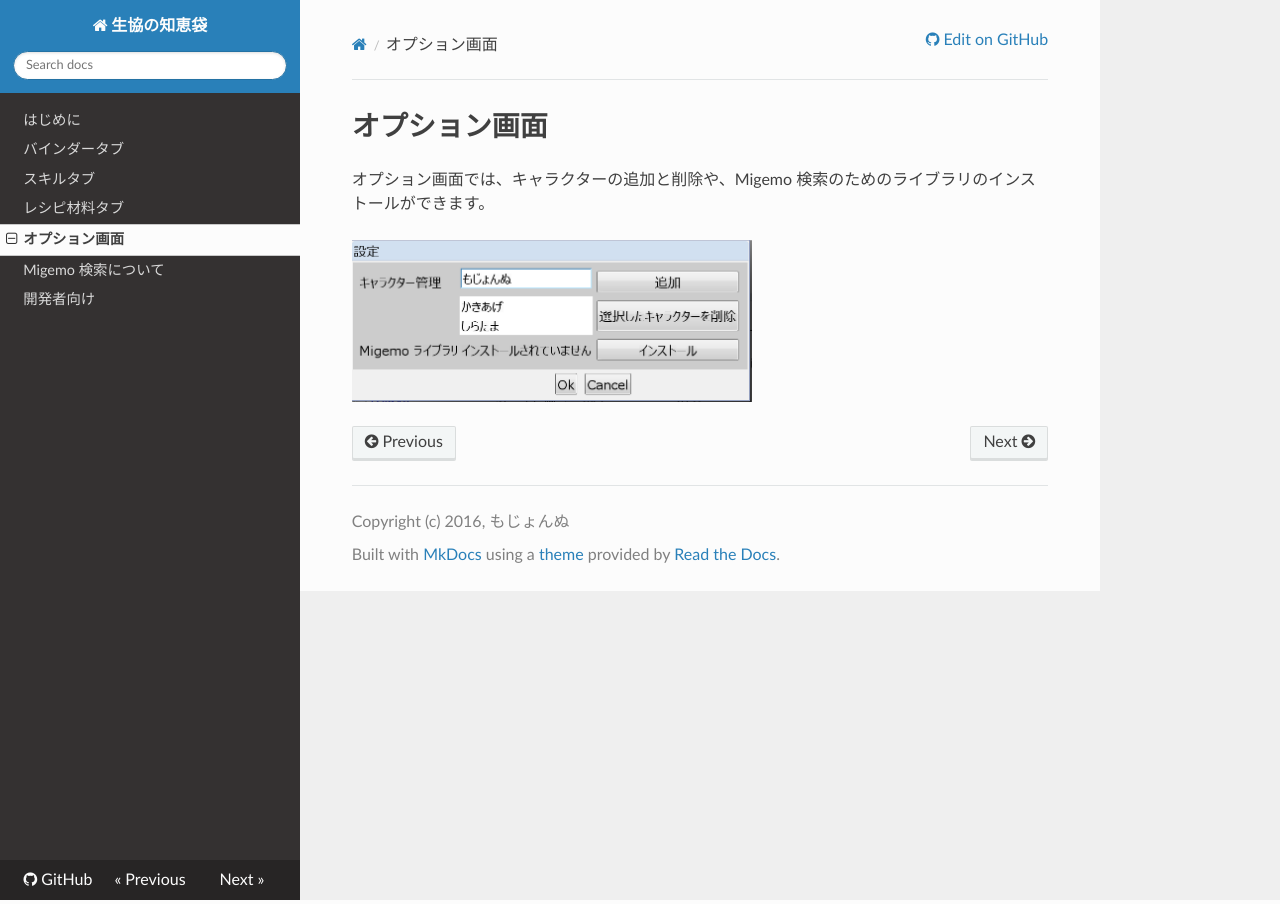
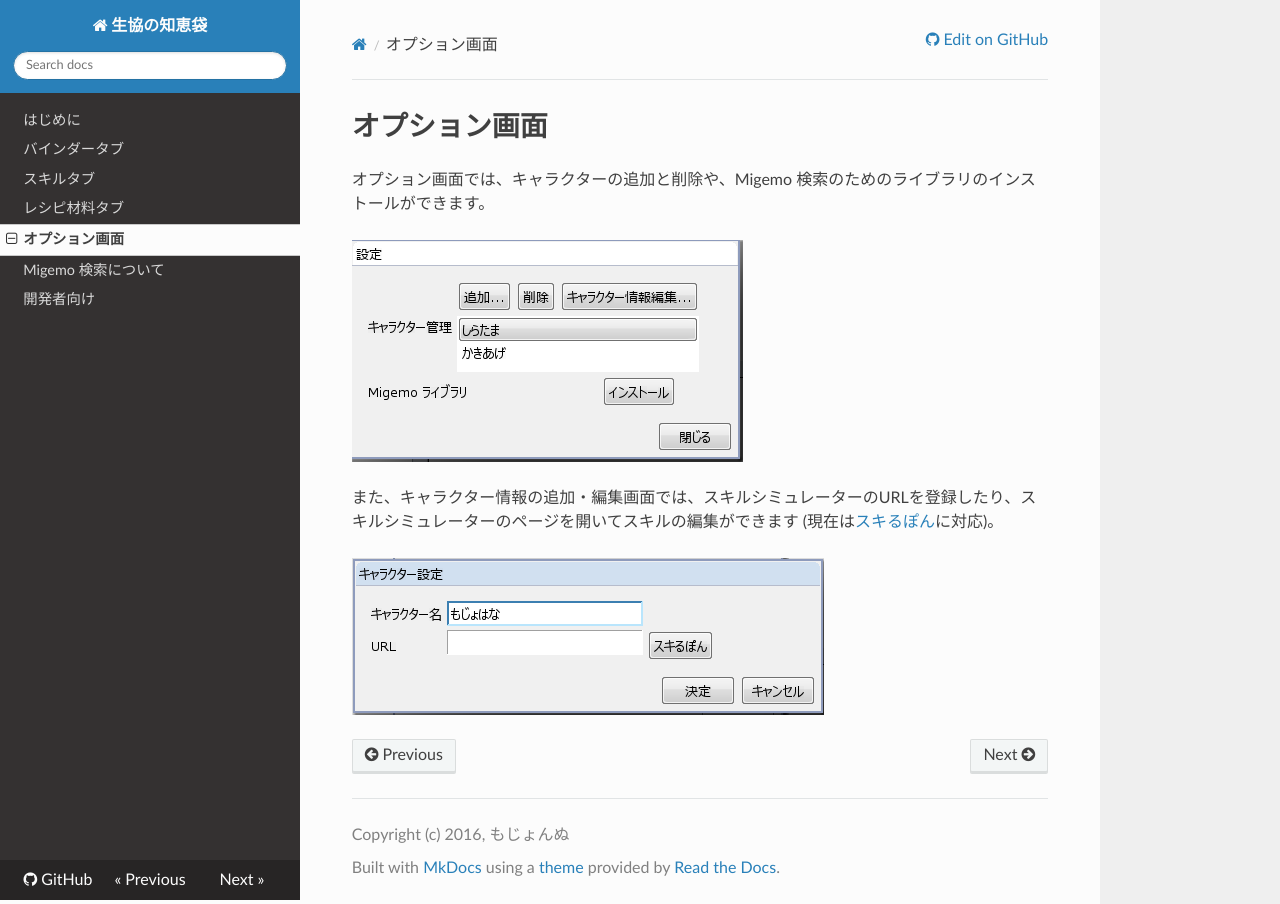
Before and after one commit to coop-mojo/moecoop, an MkDocs documentation site: the page built from docs/option.md, in a window 1280 px wide. Built offline with MkDocs 1.6.1, drawn with Linux system fonts in a browser that asks for light colours; nearby versions of some CDN libraries; old or Windows-style settings are respelled for this version of MkDocs.

Commit message:
ドキュメント: オプション画面を最新のものに更新

```diff
--- a/docs/option.md
+++ b/docs/option.md
@@ -2,3 +2,7 @@
 オプション画面では、キャラクターの追加と削除や、Migemo 検索のためのライブラリのインストールができます。
 
 ![オプション画面](img/option.png)
+
+また、キャラクター情報の追加・編集画面では、スキルシミュレーターのURLを登録したり、スキルシミュレーターのページを開いてスキルの編集ができます (現在は[スキるぽん](http://www.ponz-web.com/skill/)に対応)。
+
+![キャラクター追加画面](img/add-character.png)
```
Also changed, not shown: docs/img/add-character.png (added), docs/img/option.png, 1 other file.
